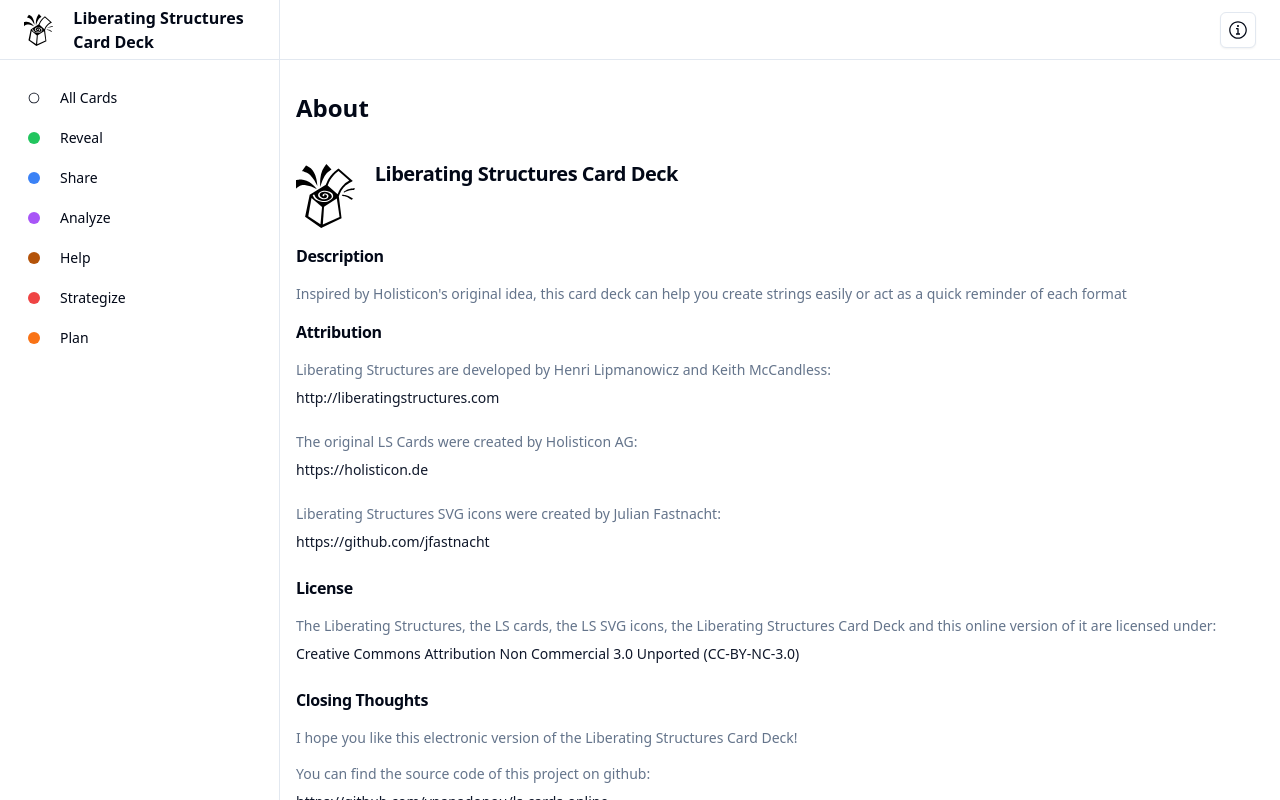
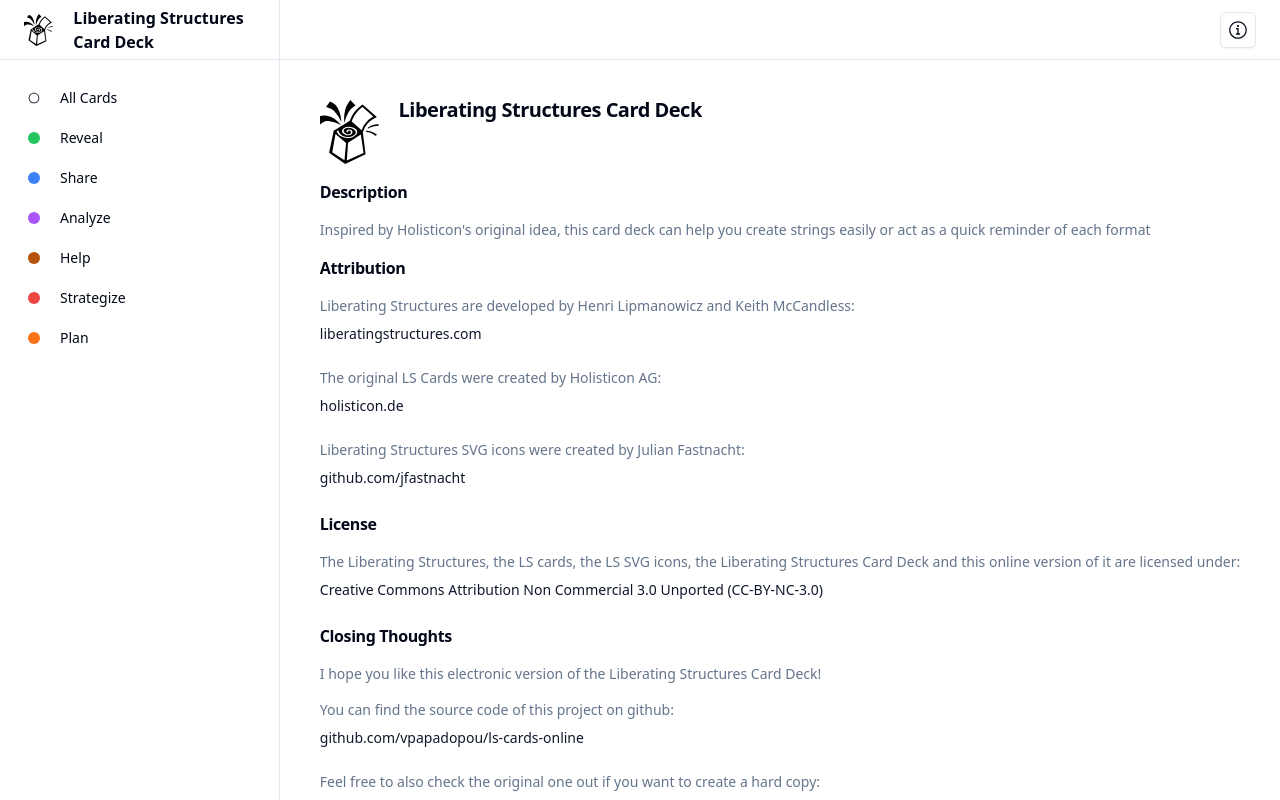
Before and after one commit to vpapadopou/ls-cards-online, a React (Vite) app: page /about in a window 1280 px wide. Built offline with nearby package versions, Linux system fonts and the light colour scheme.

Commit message:
Updated about page

```diff
--- a/src/pages/About.jsx
+++ b/src/pages/About.jsx
@@ -7,15 +7,10 @@ import LSLogo from '@/data/ls-logo.svg';
 
 function About() {
   return (
-    <div className="flex flex-col px-4">
-      {/* Page title */}
-      <div className="py-8">
-        <h1 className="text-lg font-semibold md:text-2xl">About</h1>
-      </div>
-      {/* /Page title */}
-      {/* About card (scroll height is screen minus navbar minus approx 6rem) */}
-      <ScrollArea className="h-[calc(100vh-60px-6rem)]">
-        <div className="flex flex-col">
+    <ScrollArea className="h-[calc(100vh-60px)]">
+      {/* About card */}
+      <div className="flex flex-1 items-center justify-center py-4">
+        <div className="flex flex-col p-4">
           {/* Header */}
           <div className="flex flex-row space-x-5 pb-4">
             {/* Left column - Icon */}
@@ -44,21 +39,21 @@ function About() {
               <p>Liberating Structures are developed by Henri Lipmanowicz and Keith McCandless:</p>
               <Button className="mb-4 px-0" variant="link" asChild>
                 <a href="http://liberatingstructures.com" target="_blank" rel="noopener noreferrer">
-                  http://liberatingstructures.com
+                  liberatingstructures.com
                 </a>
               </Button>
 
               <p>The original LS Cards were created by Holisticon AG:</p>
               <Button className="mb-4 px-0" variant="link" asChild>
                 <a href="https://holisticon.de" target="_blank" rel="noopener noreferrer">
-                  https://holisticon.de
+                  holisticon.de
                 </a>
               </Button>
 
               <p>Liberating Structures SVG icons were created by Julian Fastnacht:</p>
               <Button className="px-0" variant="link" asChild>
                 <a href="https://github.com/jfastnacht" target="_blank" rel="noopener noreferrer">
-                  https://github.com/jfastnacht
+                  github.com/jfastnacht
                 </a>
               </Button>
             </div>
@@ -70,7 +65,7 @@ function About() {
                 The Liberating Structures, the LS cards, the LS SVG icons, the Liberating Structures Card Deck and this online version of it are
                 licensed under:
               </p>
-              <Button className="px-0" variant="link" asChild>
+              <Button className="px-0 whitespace-normal" variant="link" asChild>
                 <a href="http://creativecommons.org/licenses/by-nc/3.0/" target="_blank" rel="noopener noreferrer">
                   Creative Commons Attribution Non Commercial 3.0 Unported (CC-BY-NC-3.0)
                 </a>
@@ -83,16 +78,16 @@ function About() {
               <p className="mb-4">I hope you like this electronic version of the Liberating Structures Card Deck!</p>
 
               <p>You can find the source code of this project on github:</p>
-              <Button className="mb-4 px-0" variant="link" asChild>
+              <Button className="mb-4 px-0 whitespace-normal" variant="link" asChild>
                 <a href="https://github.com/vpapadopou/ls-cards-online" target="_blank" rel="noopener noreferrer">
-                  https://github.com/vpapadopou/ls-cards-online
+                  github.com/vpapadopou/ls-cards-online
                 </a>
               </Button>
 
               <p>Feel free to also check the original one out if you want to create a hard copy:</p>
-              <Button className="mb-4 px-0" variant="link" asChild>
+              <Button className="mb-4 px-0 whitespace-normal" variant="link" asChild>
                 <a href="https://github.com/vpapadopou/liberating-structures-cards" target="_blank" rel="noopener noreferrer">
-                  https://github.com/vpapadopou/liberating-structures-cards
+                  github.com/vpapadopou/liberating-structures-cards
                 </a>
               </Button>
 
@@ -102,9 +97,9 @@ function About() {
           </div>
           {/* /Body */}
         </div>
-      </ScrollArea>
+      </div>
       {/* /About card */}
-    </div>
+    </ScrollArea>
   );
 }
 
```
